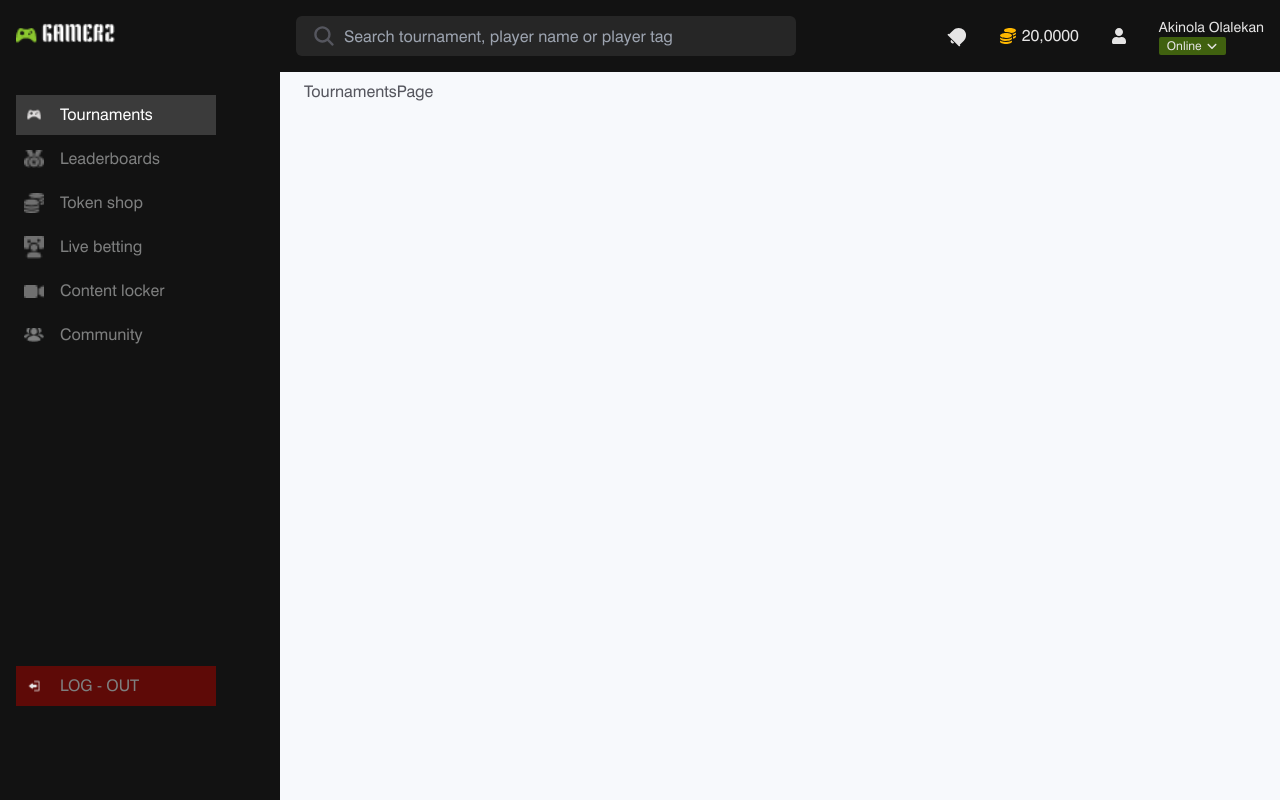
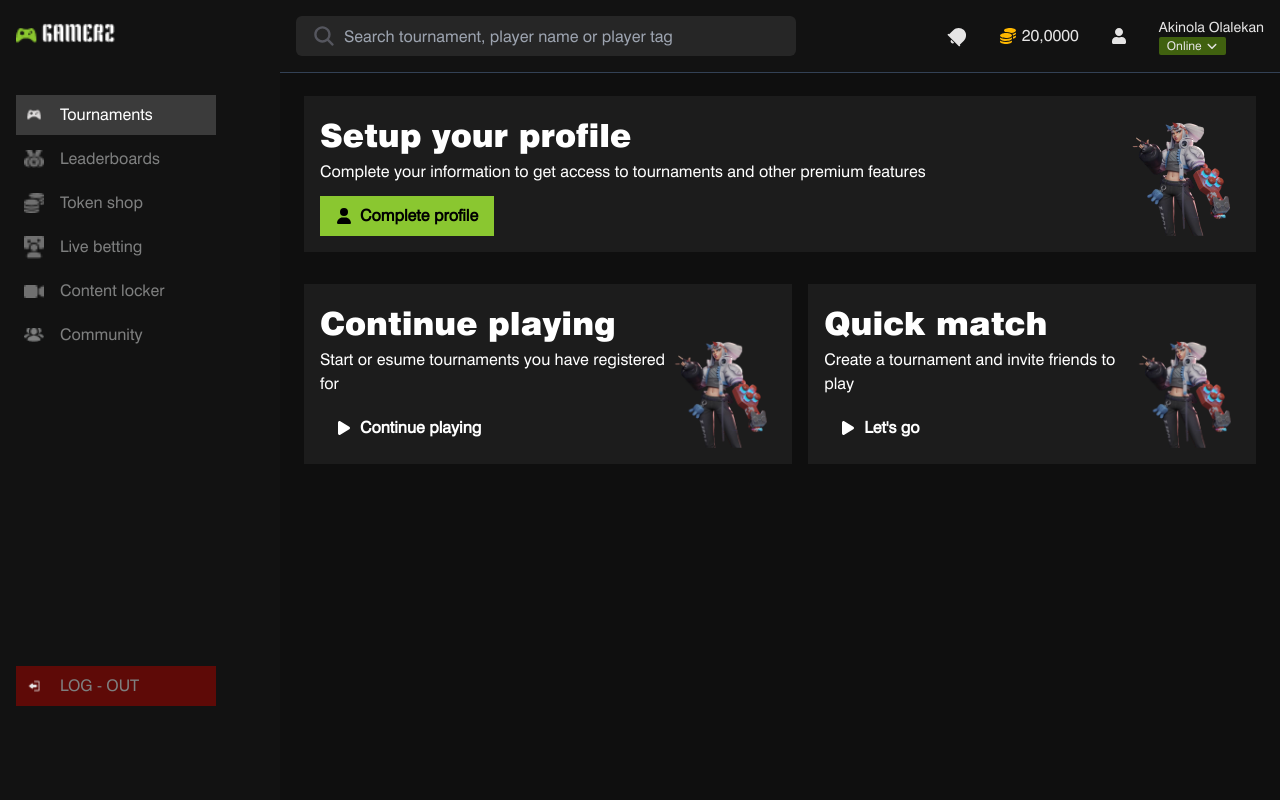
Before and after one commit to bezbrain/codemania-assessment, a React (Vite) app: page /tournaments in a window 1280 px wide. Built offline with nearby package versions, Linux system fonts and the light colour scheme.

Commit message:
Develop button component

```diff
--- /dev/null
+++ b/src/assets/images/index.ts
@@ -0,0 +1 @@
+export { default as gameImage } from "./game-img.png";
--- /dev/null
+++ b/src/components/general/button.tsx
@@ -0,0 +1,64 @@
+import { ReactNode } from "react";
+import styled from "styled-components";
+
+interface ButtonProps {
+  handleClick?: () => void;
+  btnContent?: string;
+  btnStyle?: string;
+  btnContainerStyle?: string;
+  disabled?: boolean;
+  icon?: string | ReactNode;
+  refValue?: string;
+}
+
+const Button = ({
+  handleClick,
+  btnContent,
+  btnStyle,
+  btnContainerStyle,
+  disabled,
+  icon,
+  refValue,
+}: ButtonProps) => {
+  return (
+    <ButtonWrapper className={btnContainerStyle}>
+      <button
+        onClick={handleClick}
+        disabled={disabled}
+        className={`${btnStyle} ${disabled ? "dont__allow" : ""}`}
+        ref={refValue}
+      >
+        {icon && <span>{icon}</span>}
+        <span>{btnContent}</span>
+      </button>
+    </ButtonWrapper>
+  );
+};
+
+export default Button;
+
+const ButtonWrapper = styled.div`
+  /* border: 2px solid red; */
+  text-align: center;
+  display: flex;
+  justify-content: center;
+
+  > button {
+    background-color: #8ac730;
+    color: #fff;
+    padding: 8px 1.5rem;
+    /* border-radius: 8px; */
+    width: 100%;
+    display: flex;
+    justify-content: center;
+    gap: 3px;
+  }
+  > button:hover {
+    transform: scale(1.01);
+    transition: ease-in-out 0.3s all;
+  }
+
+  .dont__allow {
+    cursor: not-allowed;
+  }
+`;
--- a/src/components/general/index.ts
+++ b/src/components/general/index.ts
@@ -1,3 +1,4 @@
 export { default as ToggleAside } from "./toggleAside";
 export { default as AsideItems } from "./asideItems";
 export { default as TopLogo } from "./topLogo";
+export { default as Button } from "./button";
--- /dev/null
+++ b/src/components/routes/tournamentsComp/index.ts
@@ -0,0 +1,2 @@
+export { default as TournamentComp } from "./tournament.comp";
+export { default as GameSetupCard } from "./others/gameSetupCard";
--- /dev/null
+++ b/src/components/routes/tournamentsComp/others/gameSetupCard.tsx
@@ -0,0 +1,42 @@
+import { gameImage } from "../../../../assets/images";
+import styled from "styled-components";
+import { ReactNode } from "react";
+
+interface GameSetupCardProps {
+  title: string;
+  about: string;
+  button: ReactNode;
+}
+
+const GameSetupCard = ({ title, about, button }: GameSetupCardProps) => {
+  return (
+    <GameSetupCardWrapper>
+      <div className="flex items-end justify-between">
+        <div>
+          <h2>{title}</h2>
+          <p>{about}</p>
+          {button}
+        </div>
+
+        <div className="">
+          <img src={gameImage} alt="Game" className="h-full" />
+        </div>
+      </div>
+    </GameSetupCardWrapper>
+  );
+};
+
+export default GameSetupCard;
+
+const GameSetupCardWrapper = styled.div`
+  background-color: #1c1c1c;
+  padding: 1rem;
+  margin-block: 1rem;
+  color: #fff;
+
+  h2 {
+    /* border: 2px solid red; */
+    font-family: "Title-Swiss";
+    font-size: 2rem;
+  }
+`;
--- /dev/null
+++ b/src/components/routes/tournamentsComp/tournament.comp.tsx
@@ -0,0 +1,53 @@
+import { FaUser, FaPlay } from "react-icons/fa6";
+
+import { Button } from "../../general";
+import { GameSetupCard } from "./";
+
+const TournamentComp = () => {
+  return (
+    <div>
+      <GameSetupCard
+        title="Setup your profile"
+        about="Complete your information to get access to tournaments and other
+            premium features"
+        button={
+          <Button
+            btnContent="Complete profile"
+            icon={<FaUser />}
+            btnStyle="text-black items-center gap-2 font-semibold px-4"
+            btnContainerStyle="w-fit mt-3"
+          />
+        }
+      />
+
+      <div className="flex gap-4">
+        <GameSetupCard
+          title="Continue playing"
+          about="Start or esume tournaments you have registered for"
+          button={
+            <Button
+              btnContent="Continue playing"
+              icon={<FaPlay />}
+              btnStyle="items-center gap-2 font-semibold px-4 bg-inherit text-white"
+              btnContainerStyle="w-fit mt-3"
+            />
+          }
+        />
+        <GameSetupCard
+          title="Quick match"
+          about="Create a tournament and invite friends to play"
+          button={
+            <Button
+              btnContent="Let's go"
+              icon={<FaPlay />}
+              btnStyle="items-center gap-2 font-semibold px-4 bg-inherit text-white"
+              btnContainerStyle="w-fit mt-3"
+            />
+          }
+        />
+      </div>
+    </div>
+  );
+};
+
+export default TournamentComp;
--- a/src/pages/navBar.tsx
+++ b/src/pages/navBar.tsx
@@ -55,7 +55,7 @@ const NavBar = () => {
 
   return (
     <NavBarWrapper
-      className={`absolute right-0 ml-auto p-4 w-[calc(100%-50px)] bg-[#121212] md:w-[calc(100%-280px)]`}
+      className={`absolute right-0 ml-auto p-4 border-b-[1px] border-slate-700 w-[calc(100%-50px)] bg-[#121212] md:w-[calc(100%-280px)]`}
       ref={navWidthRef}
     >
       <ul className={`flex justify-between items-center`}>
--- a/src/pages/sharedLayout.tsx
+++ b/src/pages/sharedLayout.tsx
@@ -18,7 +18,7 @@ const SharedLayout = () => {
         <NavBar />
 
         <SharedLayoutWrapper
-          className={`ml-auto pt-20 bg-[#f7f9fc] min-h-[100vh] w-[calc(100%-60px)] md:w-[calc(100%-280px)]`}
+          className={`ml-auto pt-20 bg-[#0f0f0f] min-h-[100vh] w-[calc(100%-60px)] md:w-[calc(100%-280px)]`}
           onClick={handleCloseSideBar}
         >
           <Outlet />
--- a/src/pages/tournaments.page.tsx
+++ b/src/pages/tournaments.page.tsx
@@ -1,5 +1,7 @@
+import { TournamentComp } from "../components/routes/tournamentsComp";
+
 const TournamentsPage = () => {
-  return <div>TournamentsPage</div>;
+  return <TournamentComp />;
 };
 
 export default TournamentsPage;
```
Also changed, not shown: src/assets/images/game-img.png (added).
